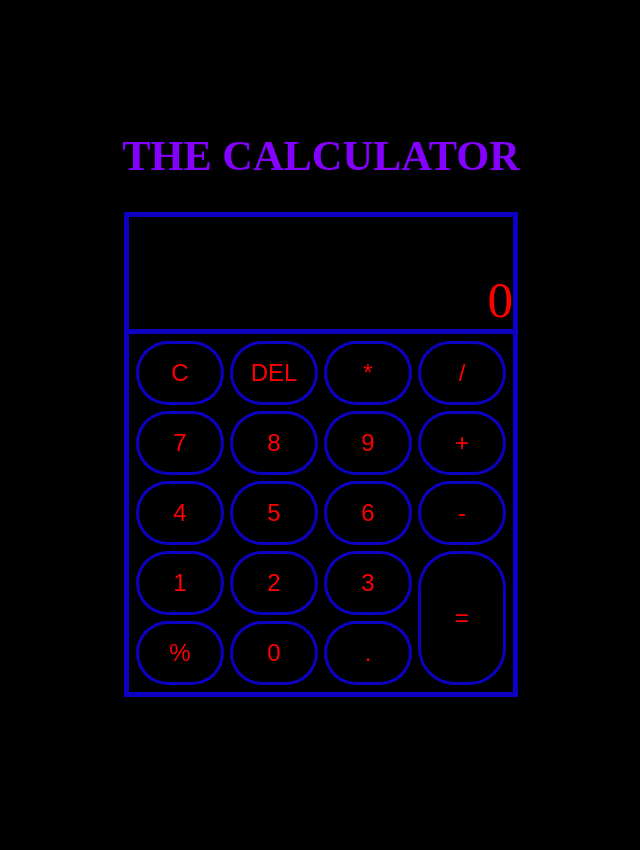
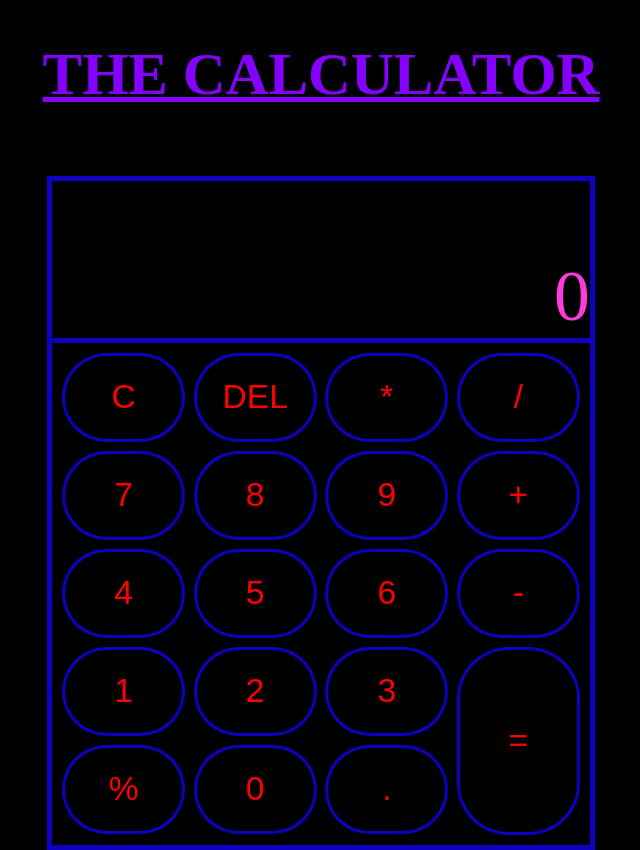
Before and after one commit to T0Rsk1/calculator, a plain HTML site: page index.html in a window 1280 px wide. Shown: the whole page, without its empty margins (319-959 px from the left). Before the commit the page ends 800 px from the top, so only its background shows below. Drawn offline with Linux system fonts and the light colour scheme.

Commit message:
Change colors and size

```diff
--- a/script.js
+++ b/script.js
@@ -52,7 +52,7 @@ function display(str){
 }
 
 function evaluate(){
-    if(num1 === '' || op === '') return;
+    if(!num1 || !op) return;
 
     reset = true;
     num2 = disp.textContent;
@@ -70,8 +70,8 @@ function resize(x){
     let str = x.toString();
 
     if(isDecimal(x)){
-        let y = str.length - maxLength;
-        let arr = str.split('.');
+        const y = str.length - maxLength;
+        const arr = str.split('.');
         if(arr[0].length <= maxLength) return roundDec(x, arr[1].length - y);
     }
 
@@ -124,19 +124,21 @@ function convertCtrl(key){
 }
 
 function handleDigit(btn){
+    const { textContent } = disp
+
     if(!reset){
-        if(disp.textContent.length >= maxLength) return;
-        if(disp.textContent.indexOf('.') !== -1 && btn === '.') return;
+        if(textContent.length >= maxLength) return;
+        if(textContent.indexOf('.') !== -1 && btn === '.') return;
     }
-    if(disp.textContent === '0') reset = true;
+    if(textContent === '0') reset = true;
 
     display(btn);
 }
 
 function handleOp(btn){
     if(!reset){
-        if(num1 === '') num1 = disp.textContent;
-        if(op !== '') evaluate();
+        if(!num1) num1 = disp.textContent;
+        if(op) evaluate();
         op = btn;
     }
     reset = true;
@@ -168,7 +170,3 @@ opBtn.forEach(btn => btn.addEventListener('click', () => handleOp(btn.textConten
 ctrlBtn.forEach(btn => btn.addEventListener('click', () => handleCtrl(btn.textContent)));
 
 document.addEventListener('keydown', handleKey);
-
-window.addEventListener('keydown', e => {
-    if(e.code === 'KeyR') window.location.reload();
-});
--- a/style.css
+++ b/style.css
@@ -1,6 +1,7 @@
 :root{
     --border-color: rgba(17, 0, 250, 0.774);
     --number-color: rgb(255, 0, 0);
+    --size: 1.4;
 }
 
 body{
@@ -11,8 +12,9 @@ body{
 h1{
     color:rgb(132, 0, 255);
     justify-content: center;
-    font-size: 2.65rem;
-    margin-bottom: 2rem;
+    font-size: calc(var(--size) * 2.65rem);
+    margin-bottom: calc(var(--size) * 3rem);
+    text-decoration: underline;
 }
 
 main{
@@ -24,20 +26,20 @@ main{
 }
 
 button{
-    margin: 0.188rem;
-    width: 5.5rem;
-    height: 4rem;
-    font-size: 1.5rem;
+    margin: calc(var(--size) * 0.188rem);
+    width: calc(var(--size) * 5.5rem);
+    height: calc(var(--size) * 4rem);
+    font-size: calc(var(--size) * 1.5rem);
     border: var(--border-color) solid;
-    border-radius: 2.3rem;
+    border-radius: calc(var(--size) * 2.3rem);
     background: black;
     color: var(--number-color);
-    transition: transform 0.3s;
+    transition: transform 0.2s;
 }
 
 button:hover{
-    color: rgb(132, 0, 255);
-    transform: scale(0.9);
+    color: rgb(0, 247, 255);
+    transform: scale(0.95);
 }
 
 #calculator{
@@ -48,23 +50,23 @@ button:hover{
     display: flex;
     justify-content: flex-end;
     align-items: flex-end;
-    width: 24rem;
-    height: 7rem;
-    font-size: 3.2rem;
+    width: calc(var(--size) * 24rem);
+    height: calc(var(--size) * 7rem);
+    font-size: calc(var(--size) * 3.2rem);
     border-bottom: var(--border-color) solid thick;
     background: black;
-    color: var(--number-color);
+    color: rgb(255 59 221);
 }
 
 #btn-container{
     display: flex;
-    max-height: 22rem;
+    max-height: calc(var(--size) * 22rem);
     flex-direction: column;
     flex-wrap: wrap;
     align-content: center;
-    padding: 0.25rem;
+    padding: calc(var(--size) * 0.25rem);
 }
 
 .btn-large{
-    height: 8.4rem;
+    height: calc(var(--size) * 8.4rem);
 }
```
